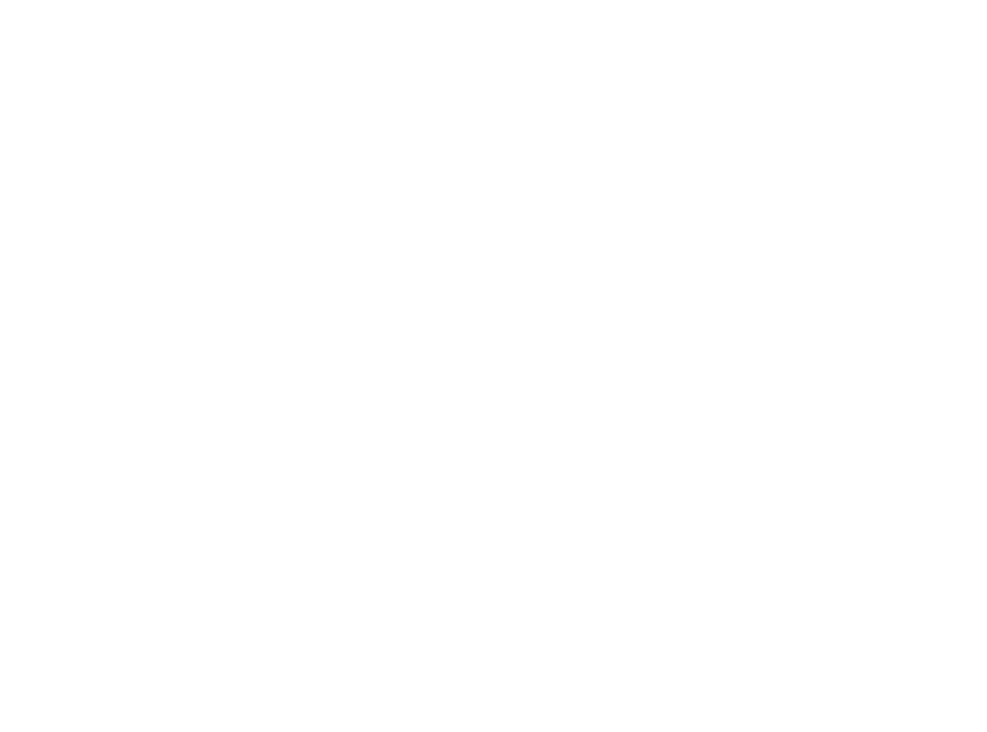
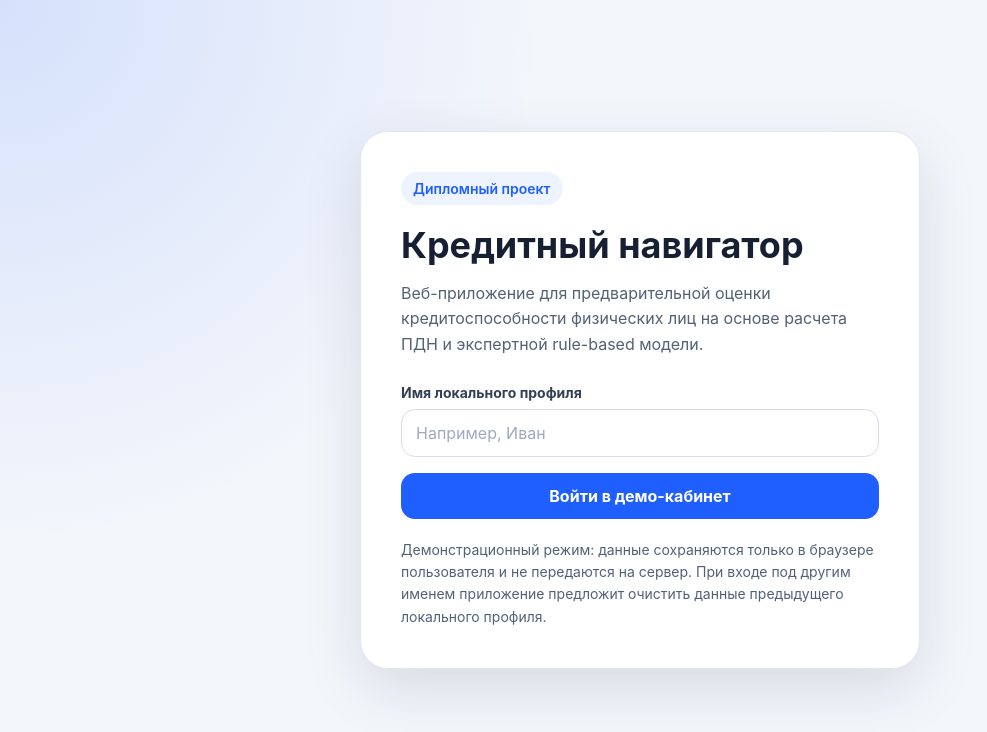
Before and after one commit to ruslanblsh/credit-score, a plain HTML site: page index.html in a window 1280 px wide. Shown: the whole page, without its empty margins (0-987 px from the left). Drawn offline with Linux system fonts and the light colour scheme; the site is published under a folder, as on GitHub Pages, so addresses that start at the root find nothing.

Commit message:
Update index.html

```diff
--- a/index.html
+++ b/index.html
@@ -1,12 +1,12 @@
 <!doctype html>
-<html lang="en">
+<html lang="ru">
   <head>
     <meta charset="UTF-8" />
-    <link rel="icon" type="image/svg+xml" href="/favicon.svg" />
+    <link rel="icon" type="image/svg+xml" href="favicon.svg" />
     <meta name="viewport" content="width=device-width, initial-scale=1.0" />
     <title>Кредитный навигатор</title>
-    <script type="module" crossorigin src="/assets/index-CpKRUaC8.js"></script>
-    <link rel="stylesheet" crossorigin href="/assets/index-cqlDXI8_.css">
+    <script type="module" crossorigin src="assets/index-CpKRUaC8.js"></script>
+    <link rel="stylesheet" crossorigin href="assets/index-cqlDXI8_.css">
   </head>
   <body>
     <div id="root"></div>
```
